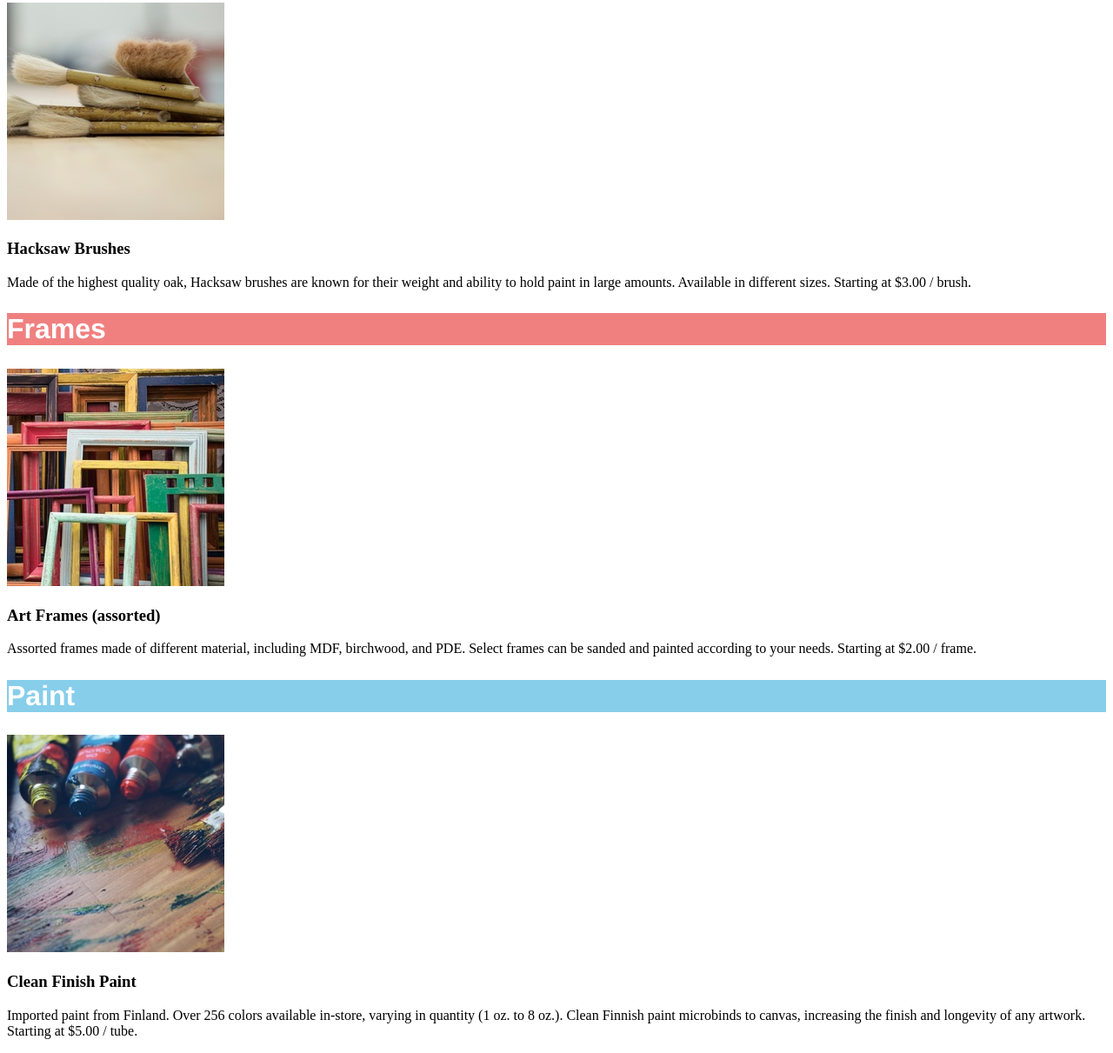
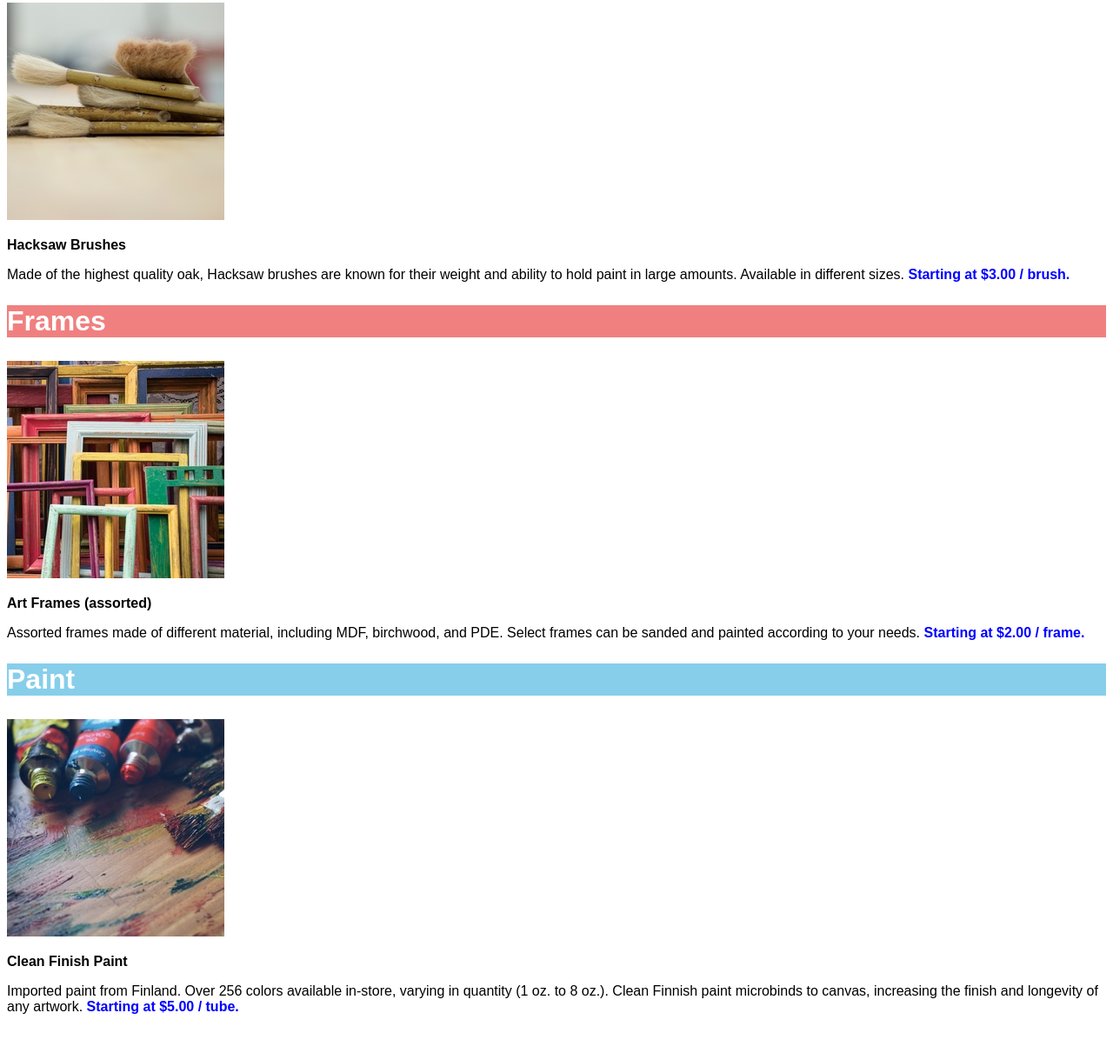
Before and after one commit to Ninngi/Dasmoto-s-Arts-Crafts, a plain HTML site: page index.html in a window 1280 px wide. Shown: the part 330-1541 px from the top of the page at 87% size. After the commit the page ends 1513 px from the top, so only its background shows below. Drawn offline with Linux system fonts and the light colour scheme.

Commit message:
implement and style <span>

```diff
--- a/index.html
+++ b/index.html
@@ -13,19 +13,19 @@
         <h2 id="brush">Brushes</h2>
         <img src="./resource/img/hacksaw.jpeg" alt="hacksaw" class="src">
         <h3>Hacksaw Brushes</h3>
-        <p>Made of the highest quality oak, Hacksaw brushes are known for their weight and ability to hold paint in large amounts. Available in different sizes. Starting at $3.00 / brush.</p>
+        <p>Made of the highest quality oak, Hacksaw brushes are known for their weight and ability to hold paint in large amounts. Available in different sizes. <span> Starting at $3.00 / brush.</span></p>
     </div>
     <div class="item">
         <h2 id="frame">Frames</h2>
         <img src="./resource/img/frames.jpeg" alt="frames" class="src">
         <h3>Art Frames (assorted)</h3>
-        <p>Assorted frames made of different material, including MDF, birchwood, and PDE. Select frames can be sanded and painted according to your needs. Starting at $2.00 / frame.</p>
+        <p>Assorted frames made of different material, including MDF, birchwood, and PDE. Select frames can be sanded and painted according to your needs. <span> Starting at $2.00 / frame.</span></p>
     </div>
     <div class="item">
         <h2 id="paint">Paint</h2>
         <img src="./resource/img/finnish.jpeg" alt="paint" class="src">
         <h3>Clean Finish Paint</h3>
-        <p>Imported paint from Finland. Over 256 colors available in-store, varying in quantity (1 oz. to 8 oz.). Clean Finnish paint microbinds to canvas, increasing the finish and longevity of any artwork. Starting at $5.00 / tube.</p>
+        <p>Imported paint from Finland. Over 256 colors available in-store, varying in quantity (1 oz. to 8 oz.). Clean Finnish paint microbinds to canvas, increasing the finish and longevity of any artwork. <span> Starting at $5.00 / tube.</span></p>
     </div>
 </body>
 </html>
--- a/resource/css/style.css
+++ b/resource/css/style.css
@@ -3,11 +3,13 @@
     padding: 0;
     box-sizing: border-box;
     /* display: block; */
+    font-family: Arial, Helvetica, sans-serif;
+    font-size: 16px;
 }
 
 h1 {
     text-align: center;
-    font-family: Helvetica, sans-serif;
+
     font-size: 100px;
     font-weight: bold;
     color: khaki;
@@ -20,7 +22,7 @@ h1 {
 }
 
 h2 {
-    font-family: Helvetica, sans-serif;
+
     font-size: 32px;
     margin: 26.5px 0px;
     color: white;
@@ -37,3 +39,8 @@ h2 {
 #paint {
     background-color: skyblue;
 }
+
+span {
+    font-weight: bold;
+    color: blue;
+}
```
